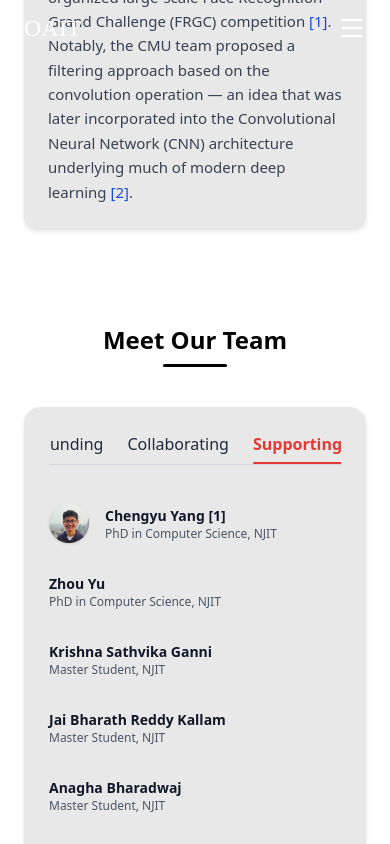
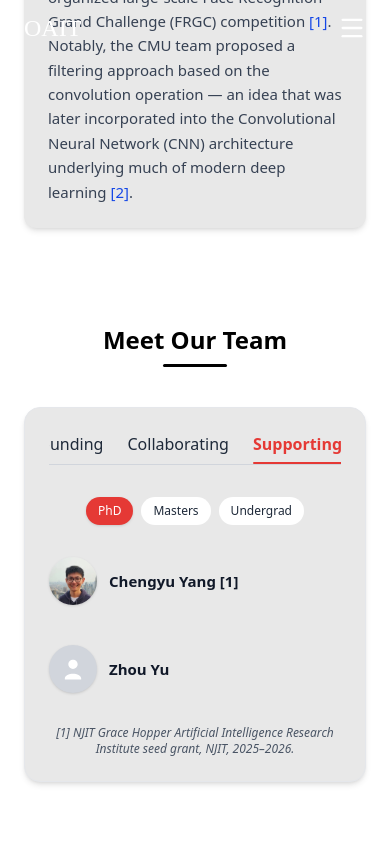
Before and after one commit to Rishik15/OAIT, a React (Vite) app: page / in a window 390 px wide. Both pictures are taken after a click on the button "Supporting". Shown: the part 2975-3819 px from the top of the page. Built offline with nearby package versions, Linux system fonts and the light colour scheme; a web font is replaced by a local one.

Commit message:
Changed the members section format

```diff
--- a/src/components/Members.tsx
+++ b/src/components/Members.tsx
@@ -3,6 +3,8 @@ import chengjun from "../assets/chengjun.webp";
 import chengyu from "../assets/chengyu.webp";
 import rishik from "../assets/rishik.webp";
 import michael from "../assets/michael.webp";
+import jensen from "../assets/jensenhuang.webp";
+import qiao from "../assets/qiao.webp";
 
 interface Member {
   name: string;
@@ -11,79 +13,141 @@ interface Member {
 }
 
 type SectionKey = "founding" | "collaborating" | "supporting" | "advisory";
+type SubSectionKey = "phd" | "masters" | "undergrad";
 
 const MembersSection: FC = () => {
   const [activeSection, setActiveSection] = useState<SectionKey>("founding");
+  const [activeSubSection, setActiveSubSection] =
+    useState<SubSectionKey>("phd");
 
-  const members: Record<SectionKey, Member[]> = {
+  const members = {
     founding: [
       {
         name: "Chengjun Liu",
         role: "Professor of Computer Science, NJIT",
         image: chengjun,
       },
+      { name: "I'm coming" },
       { name: "TBA", role: "To be announced" },
     ],
     collaborating: [{ name: "TBA", role: "To be announced" }],
-    supporting: [
-      {
-        name: "Chengyu Yang [1]",
-        role: "PhD in Computer Science, NJIT",
-        image: chengyu,
-      },
-      { name: "Zhou Yu", role: "PhD in Computer Science, NJIT" },
-      {
-        name: "Krishna Sathvika Ganni",
-        role: "Master Student, NJIT",
-      },
-      { name: "Jai Bharath Reddy Kallam", role: "Master Student, NJIT" },
-      { name: "Anagha Bharadwaj", role: "Master Student, NJIT" },
-      { name: "Punith Pechetti", role: "Master Student, NJIT" },
-      { name: "Nikunj Nileshkumar Kantaria", role: "Master Student, NJIT" },
-      { name: "Jay Ashokkumar Mehta", role: "Master Student, NJIT" },
-      { name: "Sai Mahathma Reddy Bokka", role: "Master Student, NJIT" },
-      { name: "Chirag Sharma", role: "Master Student, NJIT" },
+    supporting: {
+      phd: [{ name: "Chengyu Yang [1]", image: chengyu }, { name: "Zhou Yu" }],
+      masters: [
+        { name: "Krishna Sathvika Ganni" },
+        { name: "Jai Bharath Reddy Kallam" },
+        { name: "Anagha Bharadwaj" },
+        { name: "Punith Pechetti" },
+        { name: "Nikunj Nileshkumar Kantaria" },
+        { name: "Jay Ashokkumar Mehta" },
+        { name: "Sai Mahathma Reddy Bokka" },
+        { name: "Chirag Sharma" },
+      ],
+      undergrad: [
         {
           name: "Rishik Reddy Yesgari [1]",
-        role: "Bachelor's in Computer Science, NJIT",
           image: rishik,
         },
-      { name: "Karan Kanda", role: "Bachelor's in Computer Science, NJIT" },
-      { name: "TBA", role: "To be announced" },
+        { name: "Karan Kanda" },
       ],
+    },
     advisory: [
       { name: "Michael Recce", role: "CEO, AlphaROC", image: michael },
-      { name: "Guopei Qiao", role: "AMD" },
+      { name: "Guopei Qiao", role: "AMD", image: qiao },
       { name: "TBA", role: "To be announced" },
     ],
   };
+
+  const renderAvatar = (person: Member, section?: SectionKey) => {
+    if (
+      section === "founding" &&
+      person.name.toLowerCase().includes("coming")
+    ) {
+      return (
+        <div className="relative w-12 h-12 rounded-full overflow-hidden flex-shrink-0 shadow-sm">
+          <img
+            src={jensen}
+            alt="Jensen Huang"
+            className="absolute inset-0 w-full h-full object-cover opacity-70"
+          />
+          <div className="absolute inset-0 bg-gray-500/70 flex items-center justify-center text-white font-bold text-lg">
+            ?
+          </div>
+        </div>
+      );
+    }
+
+    if (person.name.toLowerCase().includes("tba")) {
+      return (
+        <div className="w-12 h-12 rounded-full bg-gray-400 text-white flex items-center justify-center font-bold shadow-sm flex-shrink-0">
+          ?
+        </div>
+      );
+    }
+
+    if (person.image) {
+      return (
+        <img
+          src={person.image}
+          alt={person.name}
+          className="w-12 h-12 rounded-full object-cover shadow-sm flex-shrink-0"
+        />
+      );
+    }
+
+    return (
+      <div className="w-12 h-12 rounded-full bg-gray-300 flex items-center justify-center shadow-sm flex-shrink-0">
+        <svg
+          xmlns="http://www.w3.org/2000/svg"
+          viewBox="0 0 24 24"
+          fill="white"
+          className="w-7 h-7"
+        >
+          <path
+            fillRule="evenodd"
+            d="M12 12c2.21 0 4-1.79 4-4S14.21 4 12 4 8 5.79 8 8s1.79 4 4 4Zm-7 8c0-2.21 3.58-4 7-4s7 1.79 7 4v1H5v-1Z"
+            clipRule="evenodd"
+          />
+        </svg>
+      </div>
+    );
+  };
+
+  const renderMemberGrid = (list: Member[]) => (
+    <div className="grid grid-cols-1 sm:grid-cols-2 lg:grid-cols-3 gap-x-10 gap-y-6 mt-6">
+      {list.map((person, idx) => (
+        <article
+          key={idx}
+          className="flex items-center space-x-3 min-h-[64px]"
+          itemProp="member"
+          itemScope
+          itemType="https://schema.org/Person"
+        >
+          {renderAvatar(person, activeSection)}
+          <div className="flex flex-col justify-center">
+            <h3 className="text-[15px] font-semibold text-gray-900 hover:text-[#E53935] transition-colors duration-300">
+              {person.name}
+            </h3>
+            <p className="text-[13px] text-gray-600 leading-tight">
+              {person.role}
+            </p>
+          </div>
+        </article>
+      ))}
+    </div>
+  );
 
   return (
     <section
       id="members"
       className="bg-white py-12 px-6 sm:px-6 md:px-12 flex flex-col items-center"
-      aria-labelledby="members-heading"
-      itemScope
-      itemType="https://schema.org/Organization"
     >
-      <h2
-        id="members-heading"
-        className="text-2xl sm:text-3xl md:text-4xl font-extrabold text-black mb-2 text-center"
-        itemProp="name"
-      >
+      <h2 className="text-2xl sm:text-3xl md:text-4xl font-extrabold text-black mb-2 text-center">
         Meet Our Team
       </h2>
-      <div
-        className="w-16 sm:w-20 h-[3px] bg-black mb-10 sm:mb-12 rounded"
-        role="presentation"
-      ></div>
+      <div className="w-16 sm:w-20 h-[3px] bg-black mb-10 sm:mb-12 rounded"></div>
 
-      <div
-        className="max-w-7xl w-full bg-[#E8E8E8] rounded-2xl shadow-md border border-gray-200 p-6 sm:p-8 md:p-10"
-        itemScope
-        itemType="https://schema.org/ItemList"
-      >
-        {/* Mobile Tabs */}
+      <div className="max-w-7xl w-full bg-[#E8E8E8] rounded-2xl shadow-md border border-gray-200 p-6 sm:p-8 md:p-10">
         <div className="flex md:hidden overflow-x-auto border-b border-gray-300 mb-8 no-scrollbar px-4">
           <div className="flex space-x-6 sm:space-x-8 min-w-max">
             {(
@@ -102,7 +166,6 @@ const MembersSection: FC = () => {
                     ? "text-[#E53935] font-semibold after:absolute after:bottom-0 after:left-0 after:w-full after:h-[2px] after:bg-[#E53935] after:rounded-full"
                     : "text-gray-800 hover:text-[#E53935]"
                 }`}
-                aria-current={activeSection === key ? "true" : "false"}
               >
                 {key === "founding"
                   ? "Founding"
@@ -116,11 +179,10 @@ const MembersSection: FC = () => {
           </div>
         </div>
 
+        {/* Desktop Layout */}
         <div className="hidden md:flex flex-row">
-          <aside
-            className="w-1/4 border-r border-gray-300 pr-8 space-y-4"
-            aria-label="Team Categories"
-          >
+          {/* Sidebar */}
+          <aside className="w-1/4 border-r border-gray-300 pr-8 space-y-4">
             {(
               [
                 "founding",
@@ -137,7 +199,6 @@ const MembersSection: FC = () => {
                     ? "text-[#E53935] font-semibold"
                     : "text-gray-800 hover:text-[#E53935]"
                 }`}
-                aria-current={activeSection === key ? "true" : "false"}
               >
                 {key === "founding"
                   ? "Founding Members"
@@ -150,94 +211,92 @@ const MembersSection: FC = () => {
             ))}
           </aside>
 
+          {/* Main Content */}
           <div className="w-3/4 pl-8">
-            <div className="grid grid-cols-1 sm:grid-cols-2 lg:grid-cols-3 gap-x-10 gap-y-6">
-              {members[activeSection].map((person, idx) => (
-                <article
-                  key={idx}
-                  className="flex items-center space-x-3 min-h-[64px]"
-                  itemProp="member"
-                  itemScope
-                  itemType="https://schema.org/Person"
+            {/* Normal sections */}
+            {activeSection !== "supporting" && (
+              <>{renderMemberGrid(members[activeSection] as Member[])}</>
+            )}
+
+            {/* Supporting section with sub-tabs */}
+            {activeSection === "supporting" && (
+              <>
+                {/* Subsection Tabs */}
+                <div className="flex flex-wrap gap-4 border-b border-gray-300 pb-3 mb-4">
+                  {(["phd", "masters", "undergrad"] as SubSectionKey[]).map(
+                    (sub) => (
+                      <button
+                        key={sub}
+                        onClick={() => setActiveSubSection(sub)}
+                        className={`px-4 py-2 rounded-full text-sm font-medium transition-all ${
+                          activeSubSection === sub
+                            ? "bg-[#E53935] text-white shadow"
+                            : "bg-white text-gray-800 hover:bg-gray-100"
+                        }`}
                       >
-                  {person.image && (
-                    <img
-                      src={person.image}
-                      alt={person.name}
-                      loading="lazy"
-                      className="w-10 h-10 rounded-full object-cover shadow-sm flex-shrink-0"
-                      itemProp="image"
-                    />
+                        {sub === "phd"
+                          ? "PhD Students"
+                          : sub === "masters"
+                          ? "Master Students"
+                          : "Undergraduate Students"}
+                      </button>
+                    )
                   )}
-                  <div className="flex flex-col justify-center">
-                    <h3
-                      className="text-[15px] font-semibold text-gray-900 hover:text-[#E53935] transition-colors duration-300"
-                      itemProp="name"
-                    >
-                      {person.name}
-                    </h3>
-                    <p
-                      className="text-[13px] text-gray-600 leading-tight"
-                      itemProp="jobTitle"
-                    >
-                      {person.role}
-                    </p>
-                  </div>
-                </article>
-              ))}
                 </div>
 
-            {activeSection === "supporting" && (
+                {renderMemberGrid(
+                  members.supporting[activeSubSection] as Member[]
+                )}
+
                 <p className="text-sm italic text-gray-600 text-center mt-8">
-                [1] NJIT Grace Hopper Artificial Intelligence Research Institute
-                seed grant, NJIT, 2025–2026.
+                  [1] NJIT Grace Hopper Artificial Intelligence Research
+                  Institute seed grant, NJIT, 2025–2026.
                 </p>
+              </>
             )}
           </div>
         </div>
 
-        <div className="md:hidden">
-          <div className="grid grid-cols-1 gap-4 justify-items-start">
-            {members[activeSection].map((person, idx) => (
-              <article
-                key={idx}
-                className="flex items-center space-x-4 min-h-[52px]"
-                itemProp="member"
-                itemScope
-                itemType="https://schema.org/Person"
+        {/* Mobile layout */}
+        <div className="md:hidden mt-2">
+          {activeSection !== "supporting" && (
+            <>{renderMemberGrid(members[activeSection] as Member[])}</>
+          )}
+
+          {activeSection === "supporting" && (
+            <>
+              {/* Subsection Tabs for Mobile */}
+              <div className="flex justify-center flex-wrap gap-2 mb-3">
+                {(["phd", "masters", "undergrad"] as SubSectionKey[]).map(
+                  (sub) => (
+                    <button
+                      key={sub}
+                      onClick={() => setActiveSubSection(sub)}
+                      className={`px-3 py-1.5 rounded-full text-xs font-medium transition-all ${
+                        activeSubSection === sub
+                          ? "bg-[#E53935] text-white shadow-sm"
+                          : "bg-white text-gray-800 hover:bg-gray-100"
+                      }`}
                     >
-                {person.image && (
-                  <img
-                    src={person.image}
-                    alt={person.name}
-                    loading="lazy"
-                    className="w-10 h-10 rounded-full object-cover shadow-sm"
-                    itemProp="image"
-                  />
+                      {sub === "phd"
+                        ? "PhD"
+                        : sub === "masters"
+                        ? "Masters"
+                        : "Undergrad"}
+                    </button>
+                  )
                 )}
-                <div>
-                  <h3
-                    className="text-[14px] font-semibold text-gray-900 hover:text-[#E53935] transition-colors duration-300"
-                    itemProp="name"
-                  >
-                    {person.name}
-                  </h3>
-                  <p
-                    className="text-[12px] text-gray-600 leading-tight"
-                    itemProp="jobTitle"
-                  >
-                    {person.role}
-                  </p>
-                </div>
-              </article>
-            ))}
               </div>
 
-          {activeSection === "supporting" && (
+              {renderMemberGrid(
+                members.supporting[activeSubSection] as Member[]
+              )}
+
               <p className="text-xs italic text-gray-600 text-center mt-6">
                 [1] NJIT Grace Hopper Artificial Intelligence Research Institute
                 seed grant, NJIT, 2025–2026.
               </p>
+            </>
           )}
         </div>
       </div>
```
Also changed, not shown: src/assets/jensenhuang.webp (added), src/assets/qiao.webp (added). Lines whose indentation alone changed are shown as unchanged.
